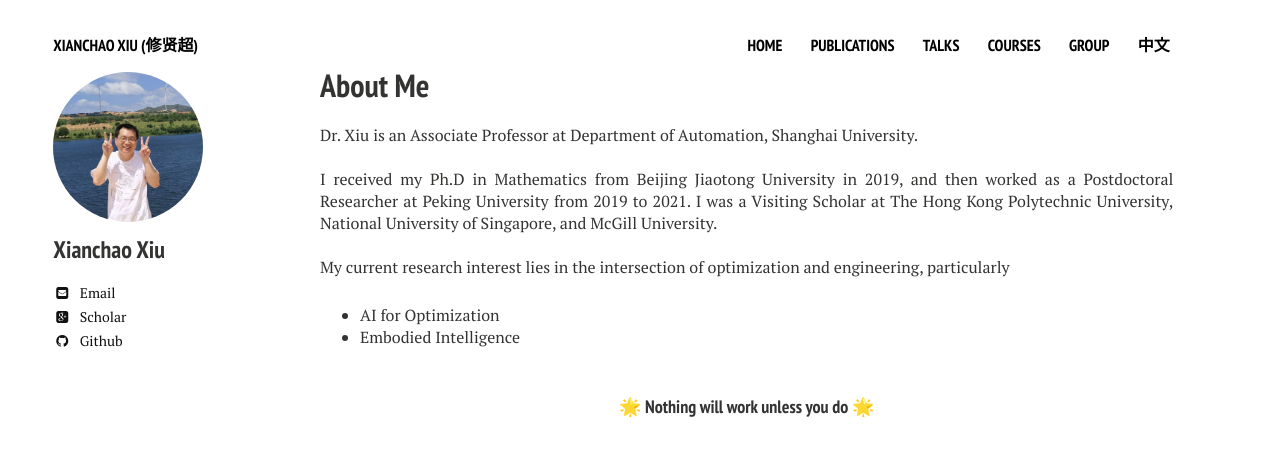
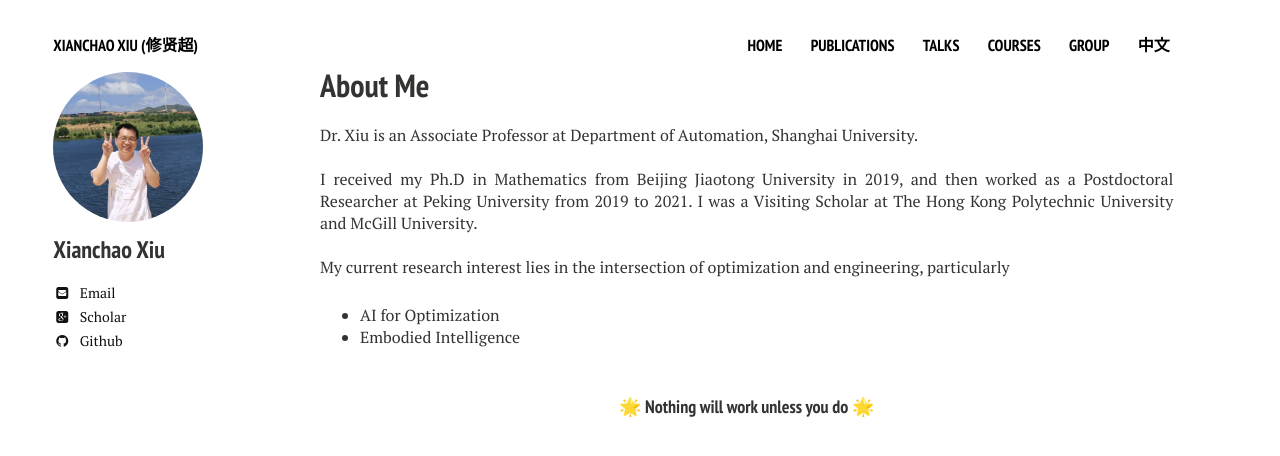
Before and after one commit to xianchaoxiu/xianchaoxiu.github.io, a Jekyll site: the page built from index.md, in a window 1280 px wide. Shown: the top 456 px of the page. Built offline with Jekyll 4.4.1, drawn with Linux system fonts in a browser that asks for light colours; nearby versions of some CDN libraries.

Commit message:
Update home2.html

```diff
--- a/_layouts/home2.html
+++ b/_layouts/home2.html
@@ -30,7 +30,7 @@
 
 
 		I received my Ph.D in Mathematics from Beijing Jiaotong University in 2019, and then worked as a Postdoctoral Researcher at Peking University from 2019 to 2021.
-		I was a Visiting Scholar at The Hong Kong Polytechnic University, National University of Singapore, and McGill University. <br> <br>
+		I was a Visiting Scholar at The Hong Kong Polytechnic University and McGill University. <br> <br>
 
 
         My current research interest lies in the intersection of optimization and engineering, particularly
```
